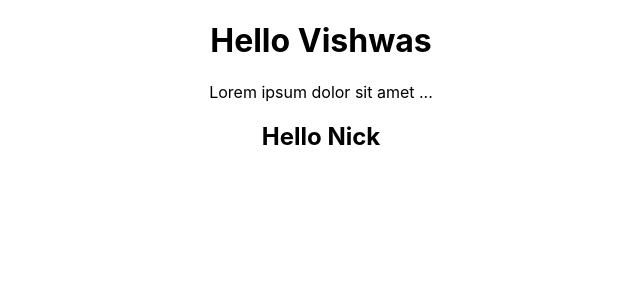
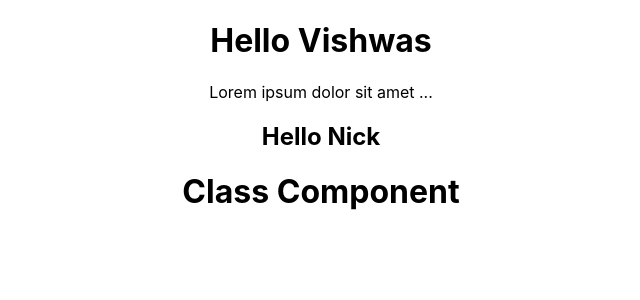
Before and after one commit to NickIT87/react_test, a React (Create React App) app in the folder my-app/: page / in a window 1280 px wide. Shown: the top 300 px of the page, without its empty margins (319-959 px from the left). Built offline with nearby package versions, Linux system fonts and the light colour scheme.

Commit message:
less 6 class component

```diff
--- a/my-app/src/App.js
+++ b/my-app/src/App.js
@@ -30,6 +30,7 @@
 import MyComponent from './components/Greet'  // Greet.js was named as MyComponent
 // Nick.js  Should named as original variable, because no have default export
 import { Nick } from './components/Nick'
+import Welcome from './components/Welcome'
 
 class App extends Component {
   render() {
@@ -37,6 +38,7 @@
       <div className="App">
         <MyComponent/>
         <Nick/>
+        <Welcome/>
       </div>
     );
   }
--- /dev/null
+++ b/my-app/src/components/Welcome.js
@@ -0,0 +1,13 @@
+import React, { Component } from 'react'
+
+
+// Class component
+class Welcome extends Component{
+    render() {
+        return (
+            <h1>Class Component</h1>
+        )
+    }
+}
+
+export default Welcome
```
